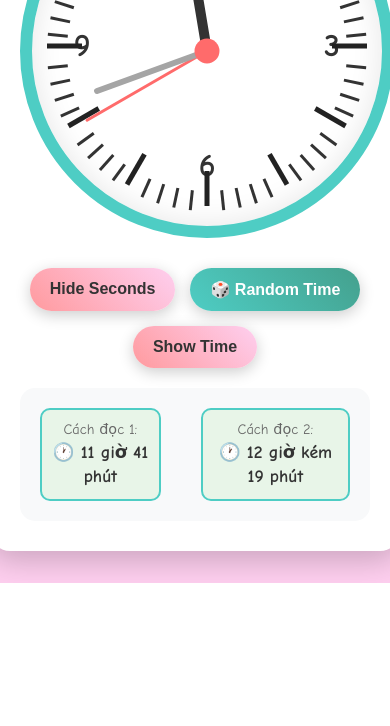
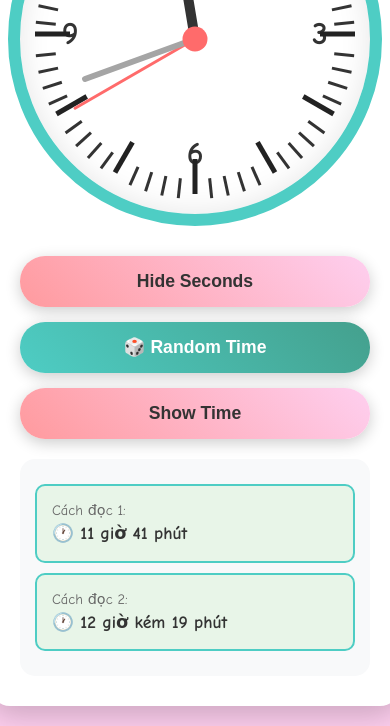
Before and after one commit to minhhungit/kids_interactive_clock, a plain HTML site: page index.html in a window 390 px wide. Shown: the part 301-1027 px from the top of the page. Before the commit the page ends 884 px from the top, so only its background shows below. Drawn offline with Linux system fonts and the light colour scheme.

Commit message:
Update index.html

```diff
--- a/index.html
+++ b/index.html
@@ -22,9 +22,11 @@
             border-radius: 20px;
             padding: 30px;
             box-shadow: 0 10px 30px rgba(0, 0, 0, 0.2);
-            text-align: center;
-            max-width: 800px;
+            max-width: 1000px;
             width: 100%;
+            display: flex;
+            flex-direction: column;
+            align-items: center;
         }
 
         h1 {
@@ -32,6 +34,28 @@
             font-size: 2.5rem;
             margin-bottom: 30px;
             text-shadow: 2px 2px 4px rgba(0, 0, 0, 0.1);
+            text-align: center;
+            width: 100%;
+        }
+
+        .main-content {
+            display: flex;
+            gap: 40px;
+            align-items: flex-start;
+            width: 100%;
+            justify-content: center;
+        }
+
+        .clock-section {
+            flex: 0 0 auto;
+        }
+
+        .controls-section {
+            flex: 0 0 300px;
+            display: flex;
+            flex-direction: column;
+            gap: 20px;
+            padding-top: 20px;
         }
 
         .clock {
@@ -39,7 +63,6 @@
             height: 450px;
             border: 12px solid #4ecdc4;
             border-radius: 50%;
-            margin: 0 auto 30px;
             position: relative;
             background: white;
             box-shadow: inset 0 0 30px rgba(0, 0, 0, 0.1);
@@ -137,23 +160,23 @@
 
         .controls {
             display: flex;
-            flex-wrap: wrap;
+            flex-direction: column;
             gap: 15px;
-            justify-content: center;
-            margin-bottom: 20px;
+            width: 100%;
         }
 
         .btn {
             background: linear-gradient(45deg, #ff9a9e, #fecfef);
             border: none;
-            padding: 12px 20px;
+            padding: 15px 20px;
             border-radius: 25px;
             color: #333;
             font-weight: bold;
-            font-size: 1rem;
+            font-size: 1.1rem;
             cursor: pointer;
             transition: all 0.3s ease;
             box-shadow: 0 4px 15px rgba(0, 0, 0, 0.2);
+            width: 100%;
         }
 
         .btn:hover {
@@ -171,17 +194,18 @@
         }
 
         .result {
-            margin-top: 20px;
             background: #f8f9fa;
             border-radius: 15px;
-            font-size: 1.3rem;
+            font-size: 1.2rem;
             font-weight: bold;
             color: #333;
-            min-height: 60px;
-            display: flex;
-            align-items: center;
-            justify-content: center;
+            min-height: 80px;
+            display: block;
             line-height: 1.4;
+            padding: 15px;
+            width: 100%;
+            box-sizing: border-box;
+            text-align: left;
         }
 
         .hidden {
@@ -217,9 +241,9 @@
         .time-reading {
             background: #e8f5e8;
             border: 2px solid #4ecdc4;
-            padding: 10px;
+            padding: 15px;
             border-radius: 10px;
-            margin: 20px;
+            margin: 10px 0;
             font-size: 1.1rem;
         }
 
@@ -230,6 +254,19 @@
         }
 
         @media (max-width: 768px) {
+            .main-content {
+                flex-direction: column;
+                align-items: center;
+                gap: 30px;
+            }
+
+            .controls-section {
+                flex: none;
+                width: 100%;
+                max-width: 350px;
+                padding-top: 0;
+            }
+
             .clock {
                 width: 350px;
                 height: 350px;
@@ -270,6 +307,11 @@
             .tick-mark {
                 transform-origin: 50% 160px;
             }
+
+            .controls {
+                flex-direction: column;
+                gap: 15px;
+            }
         }
     </style>
 </head>
@@ -277,6 +319,8 @@
     <div class="container">
         <h1>Fun Clock for Kids!</h1>
 
+        <div class="main-content">
+            <div class="clock-section">
                 <div class="clock" id="clock">
                     <!-- Clock numbers -->
                     <div class="clock-numbers">
@@ -297,7 +341,9 @@
                     <!-- Center dot -->
                     <div class="clock-center"></div>
                 </div>
+            </div>
 
+            <div class="controls-section">
                 <div class="controls">
                     <button class="btn" onclick="toggleSeconds()">
                         <span id="secondsToggleText">Hide Seconds</span>
@@ -312,6 +358,8 @@
 
                 <div class="result" id="result">
                     Click "Random Time" to start!
+                </div>
+            </div>
         </div>
     </div>
 
```
Lines whose indentation alone changed are shown as unchanged.
